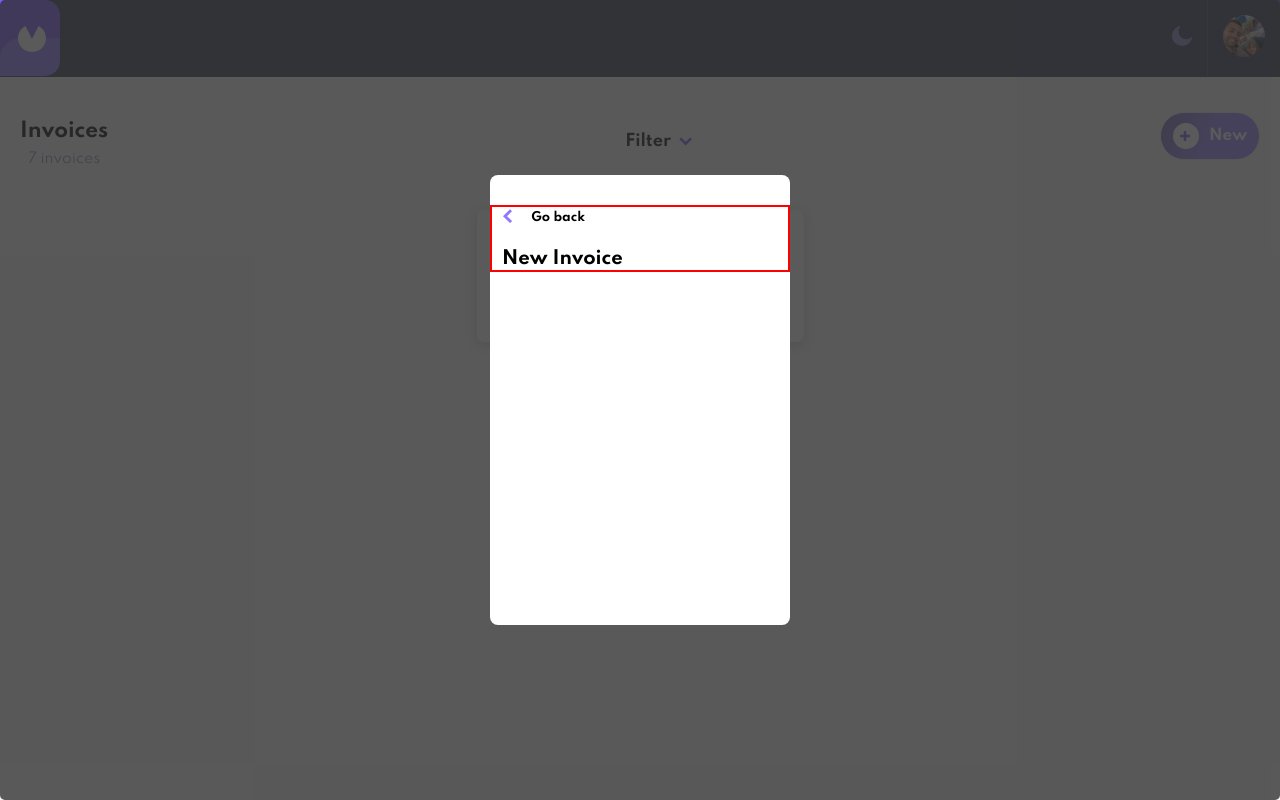
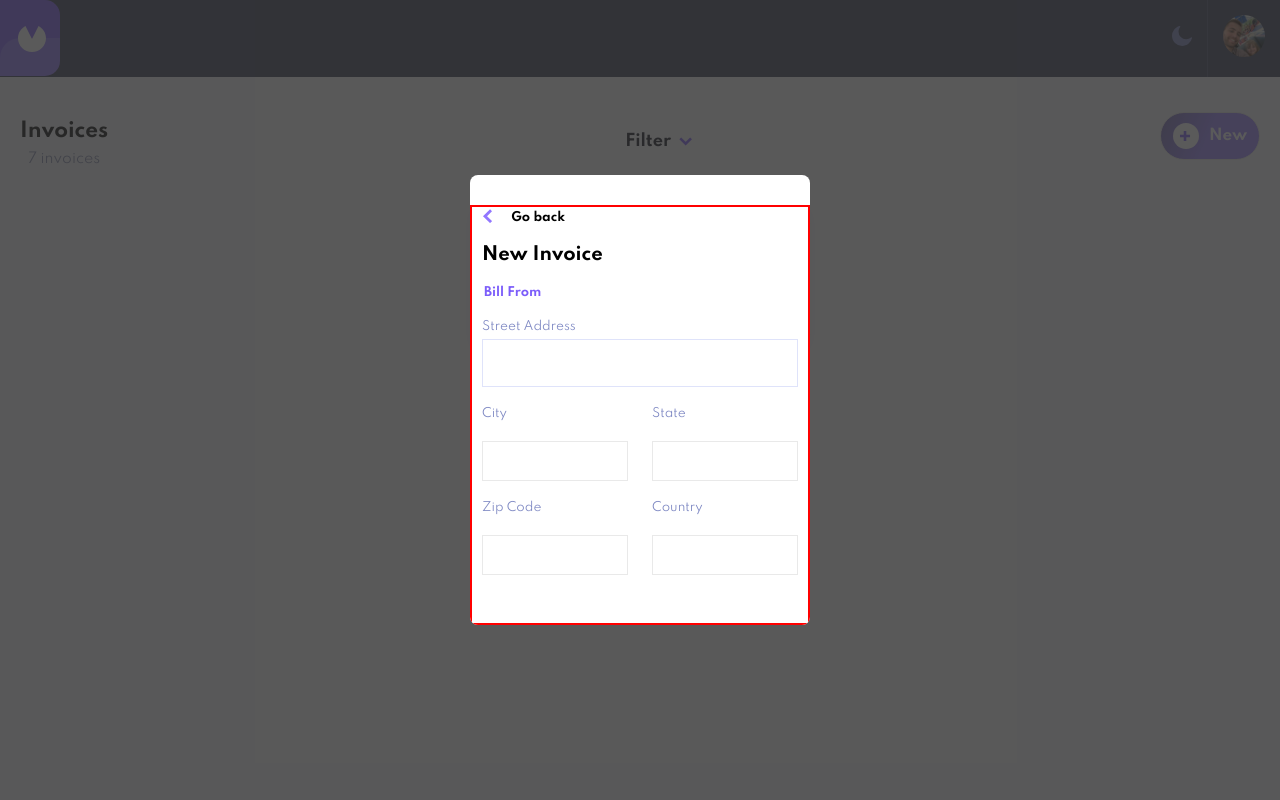
Before and after one commit to sgarner23/iou-tracker-client, a React (Create React App) app in the folder client/: page /profile in a window 1280 px wide. Built offline with nearby package versions, Linux system fonts and the light colour scheme; sample sign-in values are in the browser's storage.

Commit message:
added more on invoice form, fixed loader

```diff
--- /dev/null
+++ b/client/src/components/BillFrom.css
@@ -0,0 +1,60 @@
+.bill-from {
+  color: #7c5dfa;
+  font-size: 12px;
+  font-weight: bold;
+  padding-bottom: 20px;
+  padding-left: 2px;
+}
+
+.input-container {
+  display: flex;
+  flex-direction: column;
+  font-size: 12px;
+}
+
+.label {
+  color: #7e88c3;
+  padding-bottom: 5px;
+}
+
+.street-input {
+  margin-bottom: 20px;
+}
+
+.invoice-input {
+  height: 48px;
+  color: #0c0e16;
+  font-weight: bold;
+  padding: 10px;
+  border: 1px solid #dfe3fa;
+  caret-color: #9b82fe;
+}
+
+.input:focus {
+  outline-color: #9b82fe;
+  box-shadow: 0 0 6px #9b82fe;
+}
+
+.city-state-container {
+  display: flex;
+  justify-content: space-around;
+  padding-bottom: 20px;
+}
+
+.container {
+  width: 50%;
+  display: flex;
+  flex-direction: column;
+}
+
+.city-state-input {
+  width: 146px;
+}
+
+.state-label {
+  padding-left: 12px;
+}
+
+.state-input {
+  align-self: flex-end;
+}
--- /dev/null
+++ b/client/src/components/BillFrom.js
@@ -0,0 +1,58 @@
+import React from "react";
+import "./BillFrom.css";
+
+function BillFrom() {
+  return (
+    <React.Fragment>
+      <p className="bill-from">Bill From</p>
+      <div className="input-container">
+        <label htmlFor="street-address" className="label">
+          Street Address
+        </label>
+        <input
+          type="text"
+          name="street-address"
+          className="invoice-input street-input"
+        />
+        <div className="city-state-container">
+          <div className="container">
+            <label htmlFor="city" className="label">
+              City
+            </label>
+            <input type="text" name="city" className="input city-state-input" />
+          </div>
+          <div className="container">
+            <label htmlFor="state" className="label state-label">
+              State
+            </label>
+            <input
+              type="text"
+              name="state"
+              className="input city-state-input state-input"
+            />
+          </div>
+        </div>
+        <div className="city-state-container">
+          <div className="container">
+            <label htmlFor="city" className="label">
+              Zip Code
+            </label>
+            <input type="text" name="city" className="input city-state-input" />
+          </div>
+          <div className="container">
+            <label htmlFor="state" className="label state-label">
+              Country
+            </label>
+            <input
+              type="text"
+              name="state"
+              className="input city-state-input state-input"
+            />
+          </div>
+        </div>
+      </div>
+    </React.Fragment>
+  );
+}
+
+export default BillFrom;
--- a/client/src/components/LoginFormContainer.js
+++ b/client/src/components/LoginFormContainer.js
@@ -7,6 +7,7 @@ import LoginInput from "../components/LoginInput";
 
 import getUserInfoOnLogin from "../api/getUser";
 import createNewUser from "../api/createUser";
+import Loader from "./UI/Loader";
 
 const LoginFormContainer = ({ loginIsActive, setLoginIsActive }) => {
   const { state, dispatch } = useContext(userContext);
@@ -207,8 +208,7 @@ const LoginFormContainer = ({ loginIsActive, setLoginIsActive }) => {
 
       <div className="big-btn">
         <LoginButton classes={"active"}>
-          {loginIsActive ? "Login" : "Signup"}{" "}
-          {isLoading && <div class="loader"></div>}
+          {loginIsActive ? "Login" : "Signup"} {isLoading && <Loader />}
         </LoginButton>
         {loginNotSuccessful && loginIsActive && (
           <p className="error-message">Error: email or password incorrect</p>
--- a/client/src/components/LoginInput.css
+++ b/client/src/components/LoginInput.css
@@ -18,22 +18,22 @@
 .error {
   border-color: red;
 }
-
+/*
 .loader {
-  border: 3px solid #f3f3f3; /* Light grey */
-  border-top: 3px solid #352b5d; /* Blue */
+  border: 3px solid #f3f3f3;
+  border-top: 3px solid #352b5d;
   border-radius: 50%;
   display: inline-block;
   width: 14px;
   height: 14px;
   animation: spin 2s linear infinite;
-}
+} */
 
-@keyframes spin {
+/* @keyframes spin {
   0% {
     transform: rotate(0deg);
   }
   100% {
     transform: rotate(360deg);
   }
-}
+} */
--- /dev/null
+++ b/client/src/components/UI/Loader.css
@@ -0,0 +1,44 @@
+.loader {
+  display: flex;
+  justify-content: center;
+  padding-top: 7px;
+}
+.loader div {
+  margin: 3px;
+  width: 5px;
+  height: 5px;
+  border-radius: 50%;
+  background-color: #fff;
+  animation-duration: 0.5s;
+  animation-iteration-count: infinite;
+}
+
+.one {
+  animation-name: load-one;
+}
+
+@keyframes load-one {
+  30% {
+    transform: translateY(-50%);
+  }
+}
+
+.two {
+  animation-name: load-two;
+}
+
+@keyframes load-two {
+  50% {
+    transform: translateY(-50%);
+  }
+}
+
+.three {
+  animation-name: load-three;
+}
+
+@keyframes load-three {
+  70% {
+    transform: translateY(-50%);
+  }
+}
--- /dev/null
+++ b/client/src/components/UI/Loader.js
@@ -0,0 +1,14 @@
+import React from "react";
+import "./Loader.css";
+
+function Loader() {
+  return (
+    <div className="loader">
+      <div className="one"></div>
+      <div className="two"></div>
+      <div className="three"></div>
+    </div>
+  );
+}
+
+export default Loader;
--- a/client/src/components/UI/LoginButton.css
+++ b/client/src/components/UI/LoginButton.css
@@ -4,6 +4,8 @@ button {
   border-radius: 3px;
   cursor: pointer;
   transition: all 0.2s;
+  display: flex;
+  justify-content: center;
 }
 
 .not-active {
--- a/client/src/components/UI/Modals/NewInvoiceModal.css
+++ b/client/src/components/UI/Modals/NewInvoiceModal.css
@@ -1,4 +1,4 @@
-.overlay {
+.invoice-overlay {
   height: 100vh;
   width: 100vw;
   top: 0;
@@ -13,8 +13,8 @@
   z-index: 10;
 }
 
-.card {
-  width: 300px;
+.invoice-card {
+  width: 340px;
   height: 450px;
   background-color: #ffffff;
   border-radius: 8px;
@@ -27,6 +27,7 @@
 .content-container {
   border: 2px solid red;
   padding: 0 10px;
+  width: 100%;
 }
 
 .go-back {
@@ -36,7 +37,7 @@
   align-items: center;
   font-size: 12px;
   cursor: pointer;
-  padding-bottom: 24px;
+  padding-bottom: 20px;
 }
 
 .left-arrow {
@@ -51,4 +52,5 @@
 .new-invoice-text {
   font-size: 18px;
   font-weight: bold;
+  padding-bottom: 20px;
 }
--- a/client/src/components/UI/Modals/NewInvoiceModal.js
+++ b/client/src/components/UI/Modals/NewInvoiceModal.js
@@ -1,11 +1,12 @@
 import React from "react";
 import "./NewInvoiceModal.css";
 import icon_arrow_left from "../../../assets/icon_arrow_left.svg";
+import BillFrom from "../../BillFrom";
 
 function NewInvoiceModal() {
   return (
-    <div className="overlay">
-      <div className="card">
+    <div className="invoice-overlay">
+      <div className="invoice-card">
         <div className="content-container">
           <div className="go-back">
             <img
@@ -16,6 +17,7 @@ function NewInvoiceModal() {
             <p className="go-back-text">Go back</p>
           </div>
           <p className="new-invoice-text">New Invoice</p>
+          <BillFrom />
         </div>
       </div>
     </div>
--- a/client/src/store/userStore.js
+++ b/client/src/store/userStore.js
@@ -2,7 +2,7 @@ import React, { createContext, useReducer } from "react";
 
 const initialState = {
   user: null,
-  modalToDisplay: "NewInvoice",
+  modalToDisplay: "newInvoice",
 };
 
 const reducer = (state, action) => {
```
